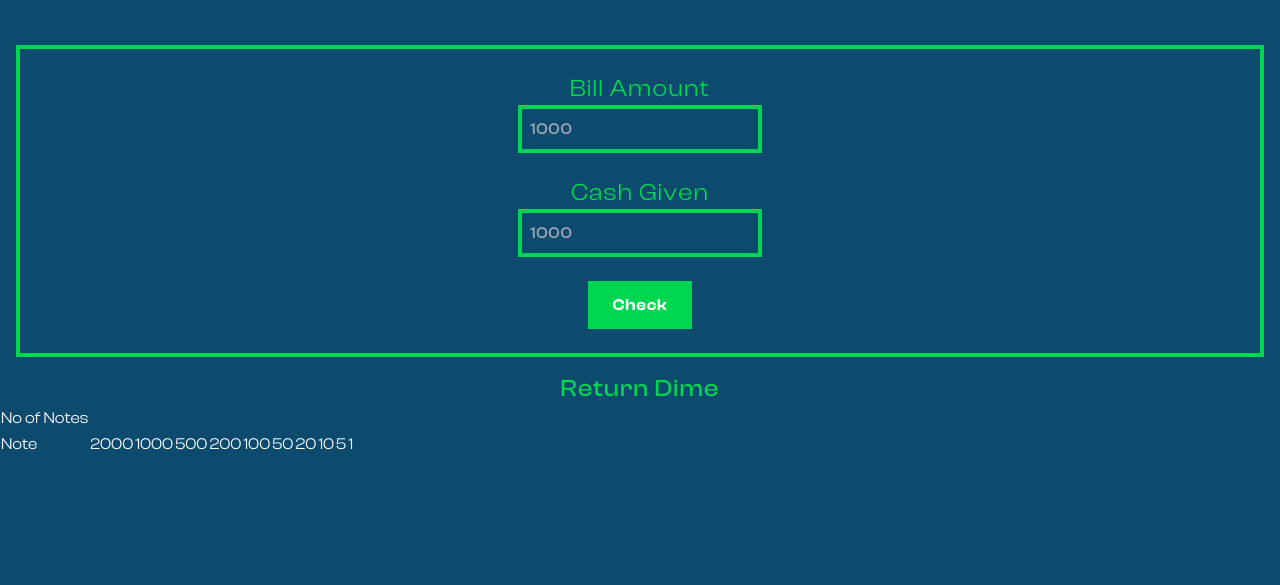
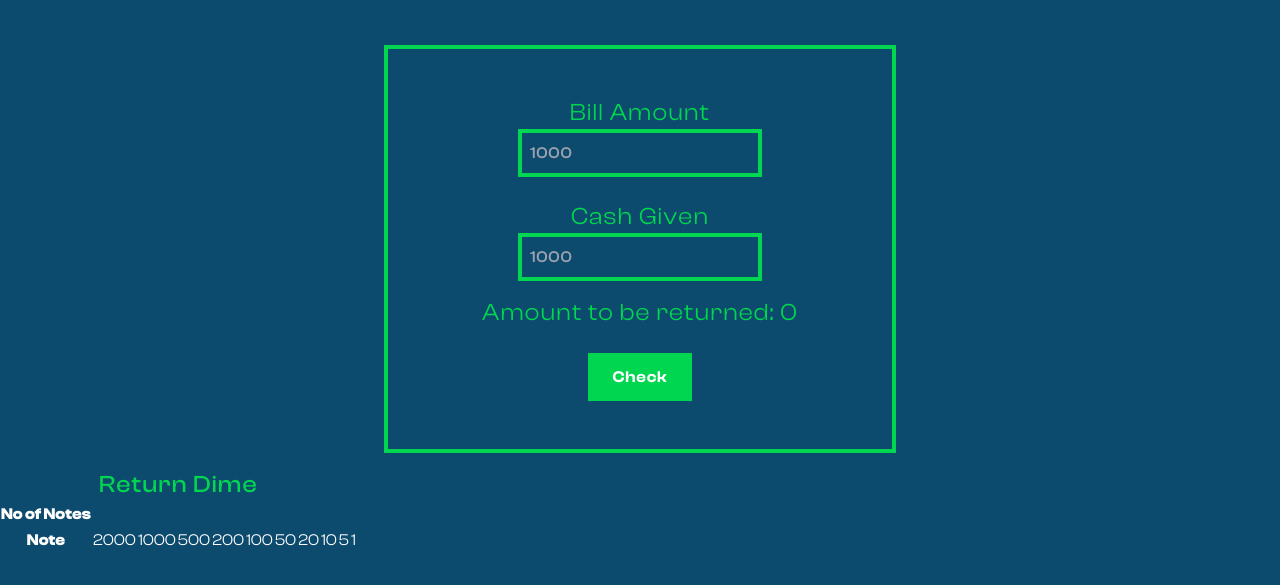
Before and after one commit to manrajsandhu23/Dime-Divider, a plain HTML site: page index.html in a window 1280 px wide. Both pictures are taken after a click on the button "Check". Shown: the part 59-644 px from the top of the page. Drawn offline with Linux system fonts and the light colour scheme.

Commit message:
Calculate Balance

```diff
--- a/index.html
+++ b/index.html
@@ -14,11 +14,13 @@
     <!-- #00d64f -->
     <h1 class="text-4xl font-clash mt-4 font-medium text-center text-[#00d64f] tracking-wider ">Dime Divider</h1>
 
-    <div class=" mt-12 mx-4 border-4 border-solid border-[#00d64f] p-6 text-center ">
+    <div class=" mt-12 mx-4 border-4 border-solid border-[#00d64f] p-6 text-center md:mx-96 md:p-12  ">
         <!-- bill input starts -->
         <div>
-            <div class="text-center">
-                <p class="text-2xl text-[#00d64f] tracking-wider ">Bill Amount</p>
+            <div class="text-center ">
+                <!-- <p class="text-2xl text-[#00d64f] tracking-wider ">Bill Amount</p> -->
+                <label for="bil" class=" mx-4 text-2xl text-[#00d64f] tracking-wider ">Bill Amount</label>
+
                 <input id="bill"
                     class="p-2 tracking-wider bg-transparent text-white font-[520] border-4 border-solid outline-none border-[#00d64f]"
                     placeholder="1000" type="text">
@@ -28,28 +30,35 @@
         <!-- cash given start  -->
         <div>
             <div class=" mt-6 text-center">
-                <p class="text-2xl tracking-wider text-[#00d64f] ">Cash Given</p>
+                <!-- <p class="text-2xl tracking-wider text-[#00d64f] ">Cash Given</p> -->
+                <label class="mx-4 text-2xl tracking-wider text-[#00d64f] " for="cash">Cash Given</label>
                 <input id="cash"
                     class="p-2 tracking-wider bg-transparent text-white font-[520] border-4 border-solid outline-none border-[#00d64f]"
                     placeholder="1000" type="text">
             </div>
         </div>
         <!-- cash given end  -->
+        <div>
+            <p id="output-text" class="mt-4 text-2xl tracking-wider text-[#00d64f]"></p>
+        </div>
         <!-- submit button starts  -->
         <div>
             <div class="mt-6">
-                <button class="py-3 px-6 bg-[#00d64f] font-semibold tracking-wider text-white"
+                <button id="check" class="py-3 px-6 bg-[#00d64f] font-semibold tracking-wider text-white"
                     type="submit">Check</button>
             </div>
         </div>
         <!-- submit button end  -->
+
     </div>
+    <!-- Section 1 ends here  -->
     <div>
         <div class="">
-            <p class="text-2xl font-clash mt-4 font-medium text-center text-[#00d64f] tracking-wider ">Return Dime</p>
             <table class="text-white ">
+                <caption class="text-2xl font-clash mt-4 font-medium text-center text-[#00d64f] tracking-wider ">Return
+                    Dime</caption>
                 <tr class="">
-                    <td>No of Notes</td>
+                    <th>No of Notes</th>
                     <td></td>
                     <td></td>
                     <td></td>
@@ -62,7 +71,7 @@
                     <td></td>
                 </tr>
                 <tr>
-                    <td>Note</td>
+                    <th>Note</th>
                     <td>2000</td>
                     <td>1000</td>
                     <td>500</td>
@@ -77,7 +86,7 @@
             </table>
         </div>
     </div>
-
+    <script src="./js/main.js"></script>
 </body>
 
 </html>
--- a/js/main.js
+++ b/js/main.js
@@ -0,0 +1,25 @@
+const check = document.querySelector("#check");
+const cash = document.querySelector("#cash");
+const bill = document.querySelector("#bill");
+const output = document.querySelector("#output-text");
+
+console.log(output);
+const moneyBox = [2000, 1000, 500, 200, 100, 50, 20, 10, 5, 1];
+function cal() {
+  returnMoney();
+}
+
+function returnMoney() {
+  let returnAmount = cash.value - bill.value;
+  if (returnAmount < 0) {
+    // output.classList.add("block");
+    output.innerHTML = "Amount is Invalid ❌";
+    console.log("Amount is Invalid");
+  } else {
+    output.innerHTML = "Amount to be returned: " + returnAmount;
+  }
+  noteFinder();
+  function noteFinder() {}
+}
+
+check.addEventListener("click", cal);
```
Also changed, not shown: css/style.css.
